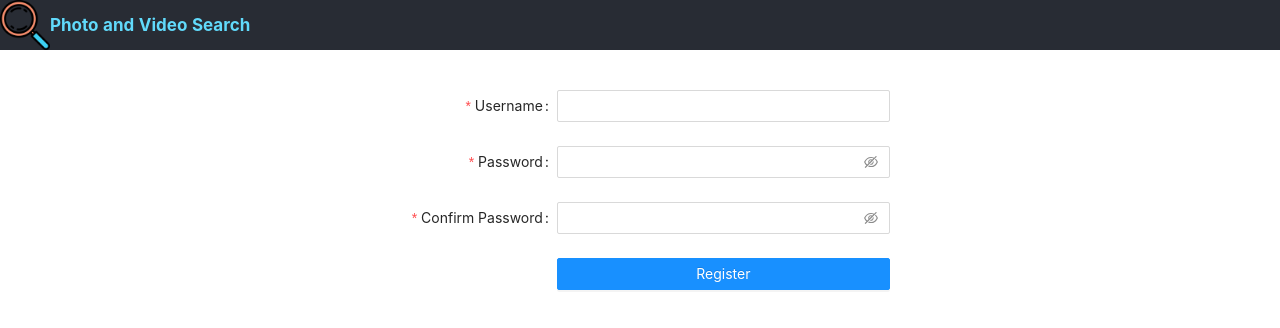
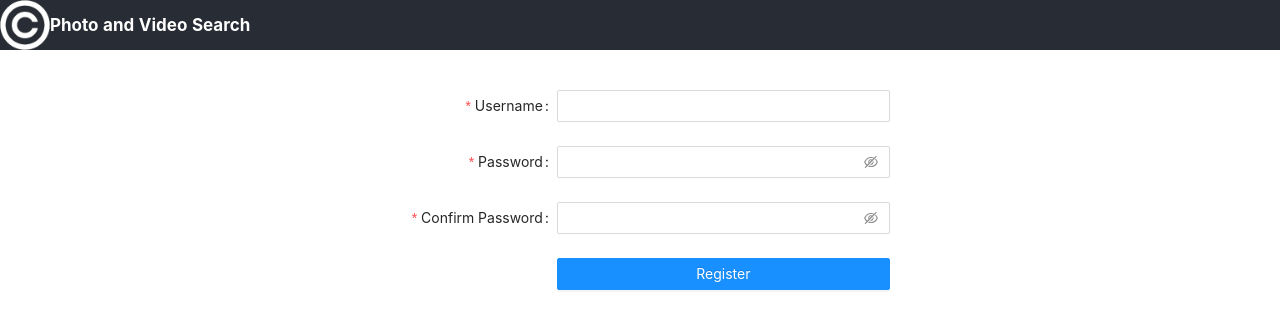
Before and after one commit to geliyangVU/PhotoWebFrontend, a React (Create React App) app: page /register in a window 1280 px wide. Shown: the top 328 px of the page. Built offline with nearby package versions, Linux system fonts and the light colour scheme.

Commit message:
change icon and font color for title

```diff
--- a/src/constants.js
+++ b/src/constants.js
@@ -1,5 +1,5 @@
 export const TOKEN_KEY = "token";
-export const BASE_URL = "https://around-dot-around-179500.uc.r.appspot.com";
+export const BASE_URL = "https://concise-base-357914.ue.r.appspot.com";
 
 export const SEARCH_KEY = {
   all: 0,
--- a/src/styles/TopBar.css
+++ b/src/styles/TopBar.css
@@ -17,7 +17,7 @@
   text-align: left;
   font-weight: bold;
   font-size: 17px;
-    color: #61dafb;
+  color: white;
 }
 
 .logout {
```
Also changed, not shown: src/assets/images/icon.png, src/assets/images/iconq.png (added). Lines whose indentation alone changed are shown as unchanged.
